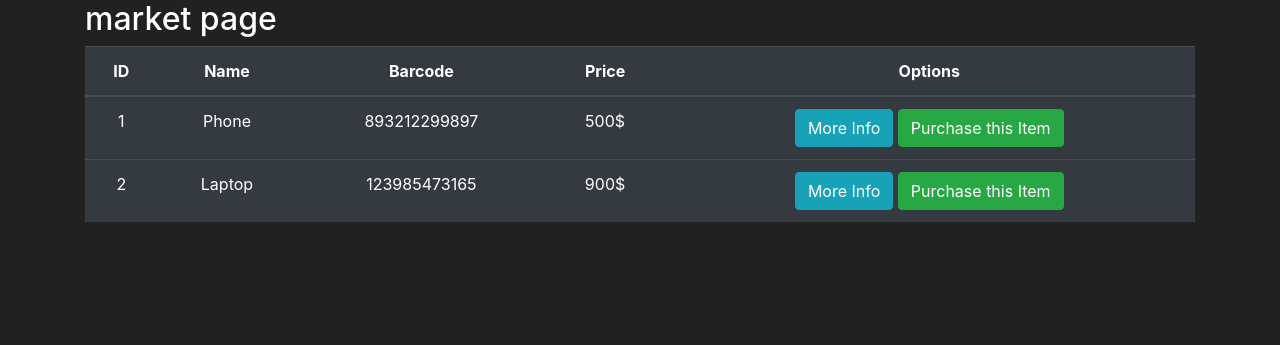
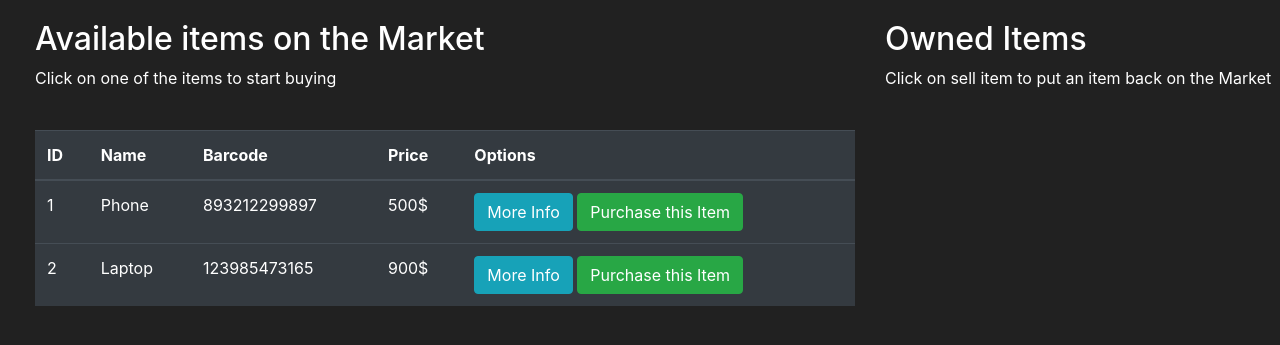
Before and after one commit to yossefsabry/flask_market, a Flask app: page /market in a window 1280 px wide. Shown: the part 56-401 px from the top of the page. Run offline with Flask 3, Linux system fonts and the light colour scheme; a user stored in the database is signed in; some libraries are stand-ins or nearby versions.

Commit message:
purchese items

```diff
--- a/market/forms.py
+++ b/market/forms.py
@@ -35,3 +35,9 @@ class login_from(FlaskForm):
     username = StringField(label="Username: ", validators=(Length(min=2, max=30), DataRequired()))
     password = PasswordField(label="Password: ", validators=(Length(min=6), DataRequired()))
     submit = SubmitField(label="Sign in")
+
+class PurchesesItemForm(FlaskForm):
+    submit = SubmitField(label="Purchese Item...")
+
+class SellesItemForm(FlaskForm):
+    submit = SubmitField(label="Sell Item...")
--- a/market/routes.py
+++ b/market/routes.py
@@ -2,7 +2,7 @@ from wtforms import ValidationError
 from market import app
 from flask import render_template, redirect, url_for, request, flash, get_flashed_messages
 from market.models import Item
-from market.forms import RegisterFrom, login_from
+from market.forms import RegisterFrom, login_from, PurchesesItemForm
 from market import db
 from market.models import User
 from flask_login import login_user, current_user, logout_user, login_required
@@ -16,18 +16,20 @@ def home_page(): # create the function for the routes
     """
     return render_template("home.html") # render_template use to add a file html for this route
 
-@app.route('/market')
+@app.route('/market', methods=['GET', 'POST'])
 @login_required
 def market_page():
     """
     return: the market page for the product for the account
     """
+    purchese_item = PurchesesItemForm() # form for the sumbit button purchese
+    if purchese_item.validate_on_submit():
+        # if request.method == "POST"
+        print(request.form.get('purchese_item'))
+
     items = Item.query.all() # get all the item from the database
-    return render_template("market.html" , items=items)
+    return render_template("market.html" , items=items, purchese_item=purchese_item)
 
-
-
-# ! there is an error in the code  "Exception: Install 'email_validator' for email validation support." in register >>>>>>>
 @app.route('/register', methods=['GET', 'POST']) # make the route methods accapt the post and get in the server
 def register_page():
     """
--- a/market/templates/base.html
+++ b/market/templates/base.html
@@ -13,6 +13,11 @@
 
         {% endblock %}
     </title>
+    <style>
+        .custom-wrapper {
+            overflow: hidden;
+        }
+    </style>
 </head>
 
 <body>
@@ -56,7 +61,7 @@
             </ul>
         </div>
     </nav>
-    <div class="container">
+    <div class="custom-wrapper">
 
         {% with messages = get_flashed_messages(with_categories=true) %}
         {% if messages %}
--- /dev/null
+++ b/market/templates/includes/items_modals.html
@@ -0,0 +1,64 @@
+<style>
+    .modal-content {
+        background-color: #212121
+    }
+</style>
+
+<!-- More Info -->
+<div class="modal fade" id="Modal-MoreInfo-{{ item.id }}" tabindex="-1" aria-labelledby="exampleModalLabel"
+    aria-hidden="true">
+    <div class="modal-dialog">
+        <div class="modal-content">
+            <div class="modal-header">
+                <h5 class="modal-title" id="ModalLabel">
+                    <!-- -->
+                    {{ item.name }}
+                </h5>
+                <button type="button" class="close" data-dismiss="modal" aria-label="Close">
+                    <span aria-hidden="true">&times;</span>
+                </button>
+            </div>
+            <div class="modal-body">
+                {{ item.description }}
+            </div>
+            <div class="modal-footer">
+                <button type="button" class="btn btn-secondary" data-dismiss="modal">Close
+                </button>
+            </div>
+        </div>
+    </div>
+</div>
+
+
+<!-- Purchase Confirm -->
+<div class="modal fade" id="Modal-PurchaseConfirm-{{ item.id }}" tabindex="-1" aria-labelledby="exampleModalLabel"
+    aria-hidden="true">
+    <div class="modal-dialog">
+        <div class="modal-content">
+            <div class="modal-header">
+                <h5 class="modal-title" id="ModalLabel">
+                    <!-- -->
+                    {{ item.name }}
+                </h5>
+                <button type="button" class="close" data-dismiss="modal" aria-label="Close">
+                    <span aria-hidden="true">&times;</span>
+                </button>
+            </div>
+            <div class="modal-body">
+                <form action="POST">
+                    {{ purchese_item.hidden_tag() }}
+                    <h3 style="text-align: center;">
+                        Are you sure you want to buy {{ item.name }} for {{ item.price }}$ ?
+                    </h3>
+                    <h5 style="text-align: center;">by clicking purchese you will purchese this item...</h5>
+                    <input id="purchese_item" name="purchese_item" type="hidden" value="{{ item.name }}">
+                    {{ purchese_item.submit(class="btn btn-outline-success btn-block" ) }}
+                </form>
+            </div>
+            <div class="modal-footer">
+                <button type="button" class="btn btn-secondary" data-dismiss="modal">Close
+                </button>
+            </div>
+        </div>
+    </div>
+</div>
--- a/market/templates/market.html
+++ b/market/templates/market.html
@@ -2,11 +2,14 @@
 {% block title %}
 Market Page
 {% endblock %}
+{% block content %}
 
-
-{% block content %}
-<h2>market page</h2>
-<table class="table table-hover table-dark text-center">
+<div class="row" style="margin-top:20px; margin-left:20px">
+    <div class="col-8">
+        <h2>Available items on the Market</h2>
+        <p>Click on one of the items to start buying</p>
+        <br>
+        <table class="table table-hover table-dark">
             <thead>
                 <tr>
                     <!-- Your Columns HERE -->
@@ -20,17 +23,27 @@ Market Page
             <tbody>
                 <!-- Your rows inside the table HERE: -->
                 {% for item in items %}
+                {% include 'includes/items_modals.html' %}
                 <tr>
                     <td>{{ item.id }}</td>
                     <td>{{ item.name }}</td>
                     <td>{{ item.barcode }}</td>
                     <td>{{ item.price }}$</td>
                     <td>
-                <button class="btn btn-outline btn-info">More Info</button>
-                <button class="btn btn-outline btn-success">Purchase this Item</button>
+                        <button class="btn btn-outline btn-info" data-toggle="modal"
+                            data-target="#Modal-MoreInfo-{{ item.id }}">More Info</button>
+                        <button class="btn btn-outline btn-success" data-toggle="modal"
+                            data-target="#Modal-PurchaseConfirm-{{ item.id }}">Purchase this Item</button>
                     </td>
                 </tr>
                 {% endfor %}
             </tbody>
         </table>
-{% endblock%}
+    </div>
+    <div class="col-4">
+        <h2>Owned Items</h2>
+        <p>Click on sell item to put an item back on the Market</p>
+        <br>
+    </div>
+</div>
+{% endblock %}
```
Also changed, not shown: 1 other file. Lines whose indentation alone changed are shown as unchanged.
